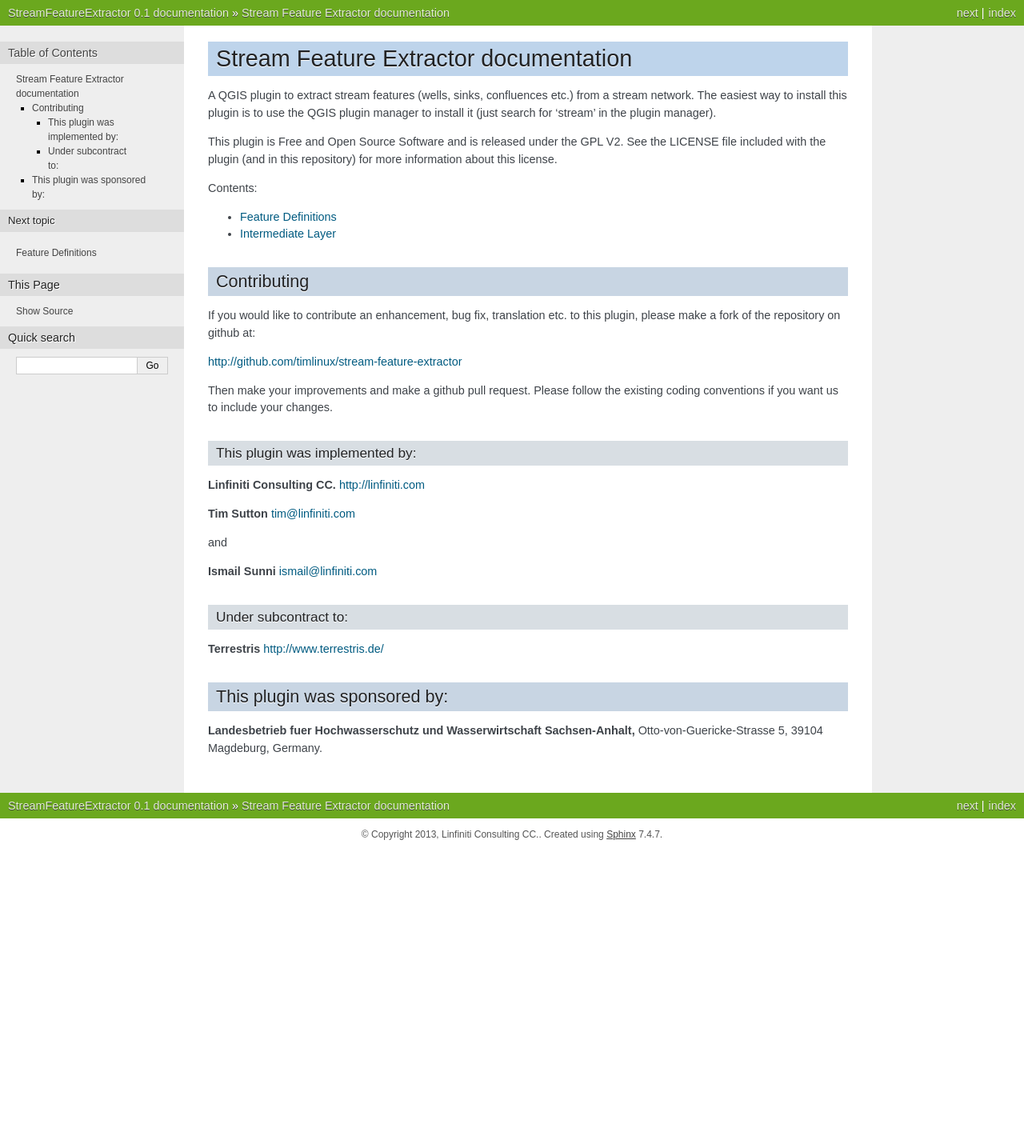
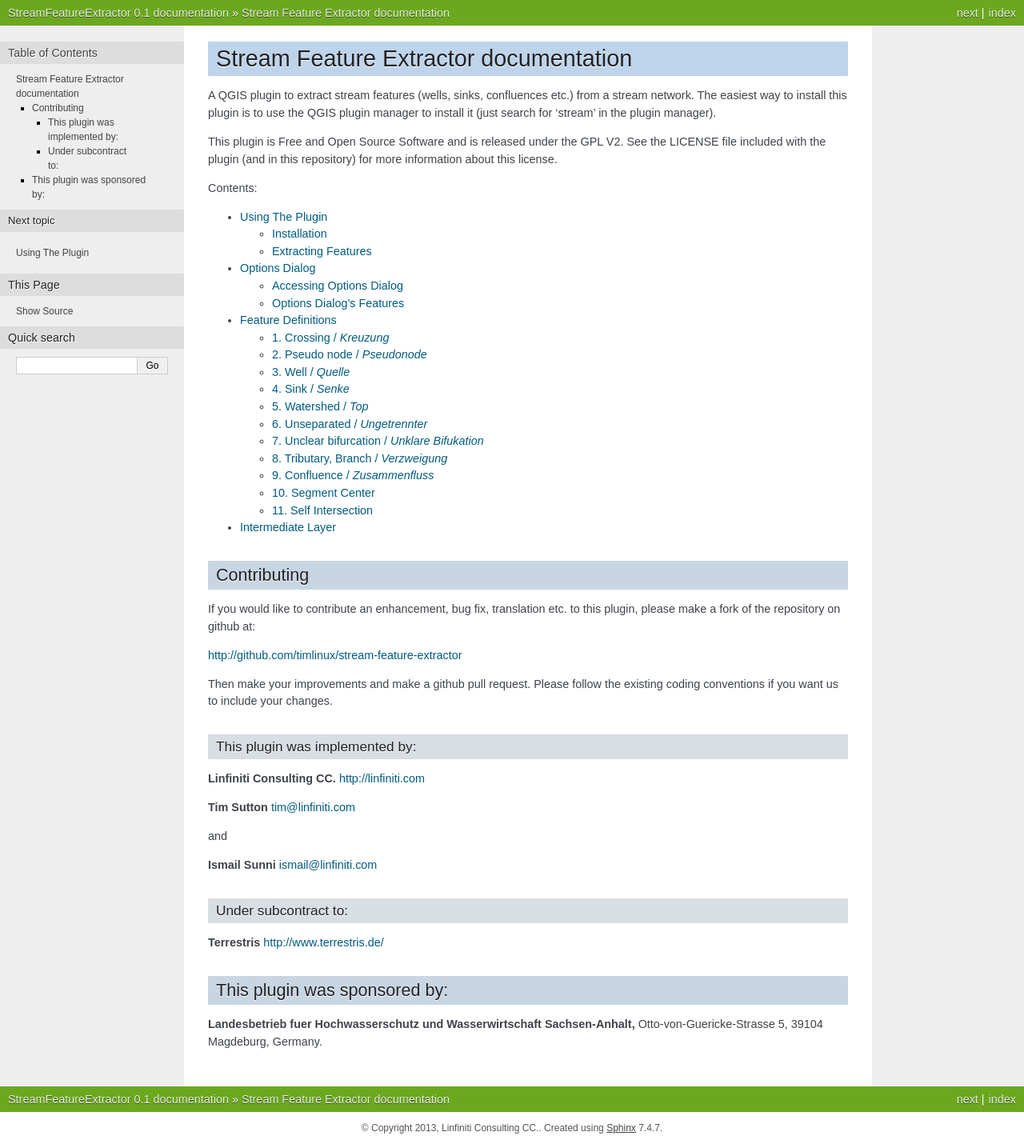
Before and after one commit to kartoza/stream_feature_extractor, a Sphinx documentation site: the page built from help/source/index.rst, in a window 1280 px wide. Shown: the whole page at 80% size. Built offline with Sphinx 7.4.7, drawn with Linux system fonts in a browser that asks for light colours; formulas are drawn with MathJax 3; before the commit the page ends 1063 px from its top, so only the background shows below that; some of the changed lines change nothing that is shown.

Commit message:
Update help docs.

```diff
--- a/help/source/index.rst
+++ b/help/source/index.rst
@@ -16,6 +16,8 @@
 .. toctree::
    :maxdepth: 2
 
+   using_the_plugin
+   options_dialog
    features
    intermediate_layer
 
--- a/help/source/intermediate_layer.rst
+++ b/help/source/intermediate_layer.rst
@@ -29,4 +29,4 @@
    respectively. We will add 1 to *up_num* if the node is upstream_node,
    this applies for *down_num*.
 
-4. The tool will populate each node type based on the rules in :doc:`nodes`.
+4. The tool will populate each node type based on the rules in :doc:`features`.
--- /dev/null
+++ b/help/source/options_dialog.rst
@@ -0,0 +1,35 @@
+.. _options_dialog:
+
+Options Dialog
+==============
+
+Accessing Options Dialog
+------------------------
+
+You can access this dialog by:
+
+    `Vector --> Stream feature extractor --> Options ...`
+
+You will get a options dialog windows like this:
+
+   .. image:: /_static/options_dialog.png
+      :align: center
+
+Options Dialog's Features
+-------------------------
+
+1. Set threshold
+
+   User can set the search distance that will be used to determine of nodes
+   are converged or not. The distance is calculated in map units of your stream
+   layer.
+
+2. Show intermediate node count layer
+
+   If checked, an intermediate layer that is used to extract the features is
+   loaded to QGIS.
+
+3. Submit errors to remote server.
+
+   If checked, the Tool will submit error messages to remote server for
+   debugging and fixing the errors.
--- /dev/null
+++ b/help/source/using_the_plugin.rst
@@ -0,0 +1,32 @@
+.. _using_the_plugin:
+
+Using The Plugin
+================
+
+
+Installation
+------------
+To install Stream Feature Extractor, use the plugin manager in QGIS:
+
+    `Plugins --> Fetch Python Plugins`
+
+Search for 'Stream Feature Extractor', select it and click the install button.
+The plugin will now be added to your plugins menu.
+
+
+Extracting Features
+-------------------
+
+1. Load a vector line layer to QGIS and select it.
+
+2. Find Stream Feature Extractor icon in tool bar, click it to extract the
+   features from your layer.
+
+   .. image:: /_static/toolbar_icon.png
+      :align: center
+      :scale: 50 %
+
+3. You can also do it from menu bar:
+
+   `Vector --> Stream feature extractor --> Extract stream features from
+   current layer.`
```
Also changed, not shown: help/source/features.rst (+11 -0 lines), help/source/_static/options_dialog.png (added), help/source/_static/toolbar_icon.png (added).
